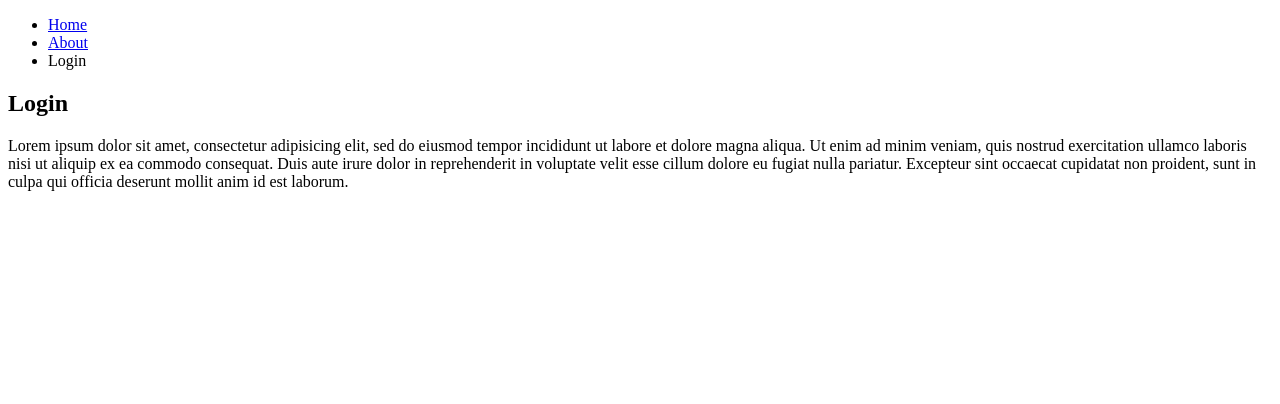
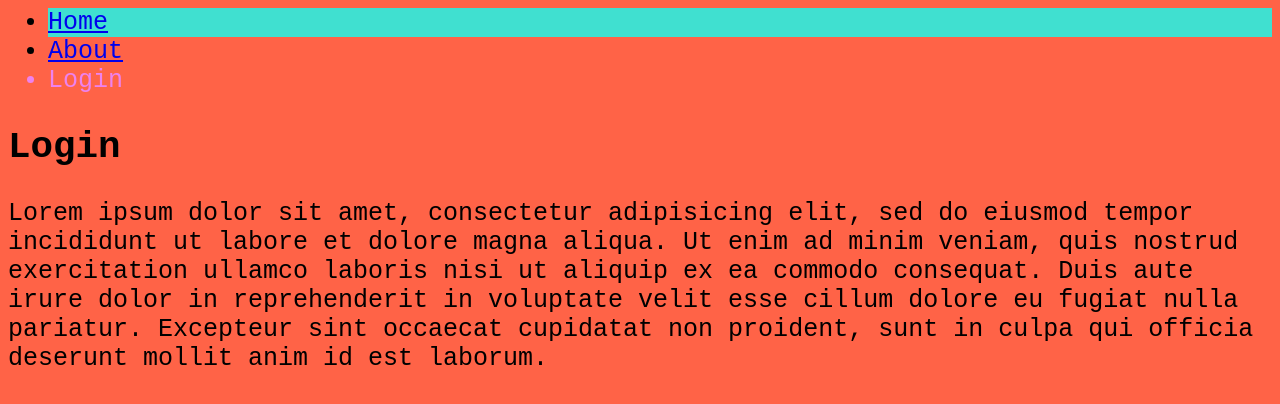
Before and after one commit to lassbon/Learning_css, a plain HTML site: page login.html in a window 1280 px wide. Drawn offline with Linux system fonts and the light colour scheme.

Commit message:
waziri css

```diff
--- a/login.html
+++ b/login.html
@@ -1,16 +1,27 @@
 
-<!DOCTYPE html>
 <html>
 <head>
   <title>My first website!</title>
+  <style>
+    body {
+background-color: tomato;
+font-size: 25px;
+font-family: 'Courier New', Courier, monospace;
+    }
+    #container {
+      padding: 150px 20px 10px 5px;
+      border: 2px solid red;
+      margin: 2px 0 20px 100px;
+    }
+  </style>
 </head>
 <body>
   <header>
     <nav>
       <ul>
-        <li><a href="index.html">Home</a></li>
+        <li style="background-color: turquoise;"><a href="index.html">Home</a></li>
         <li><a href="about.html">About</a></li>
-        <li>Login</li>
+        <li style="color: violet;">Login</li>
       </ul>
     </nav>
   </header>
```
